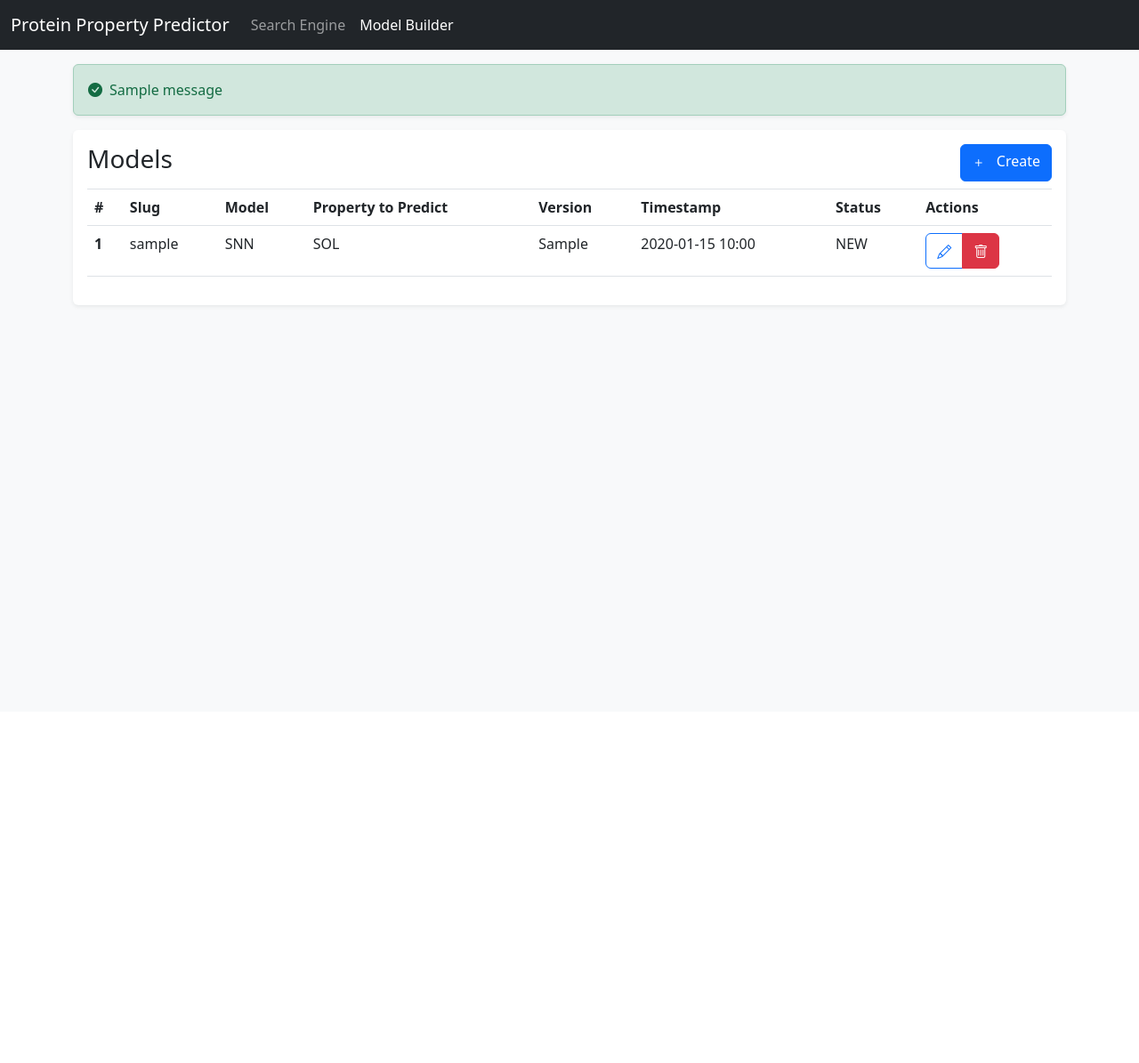
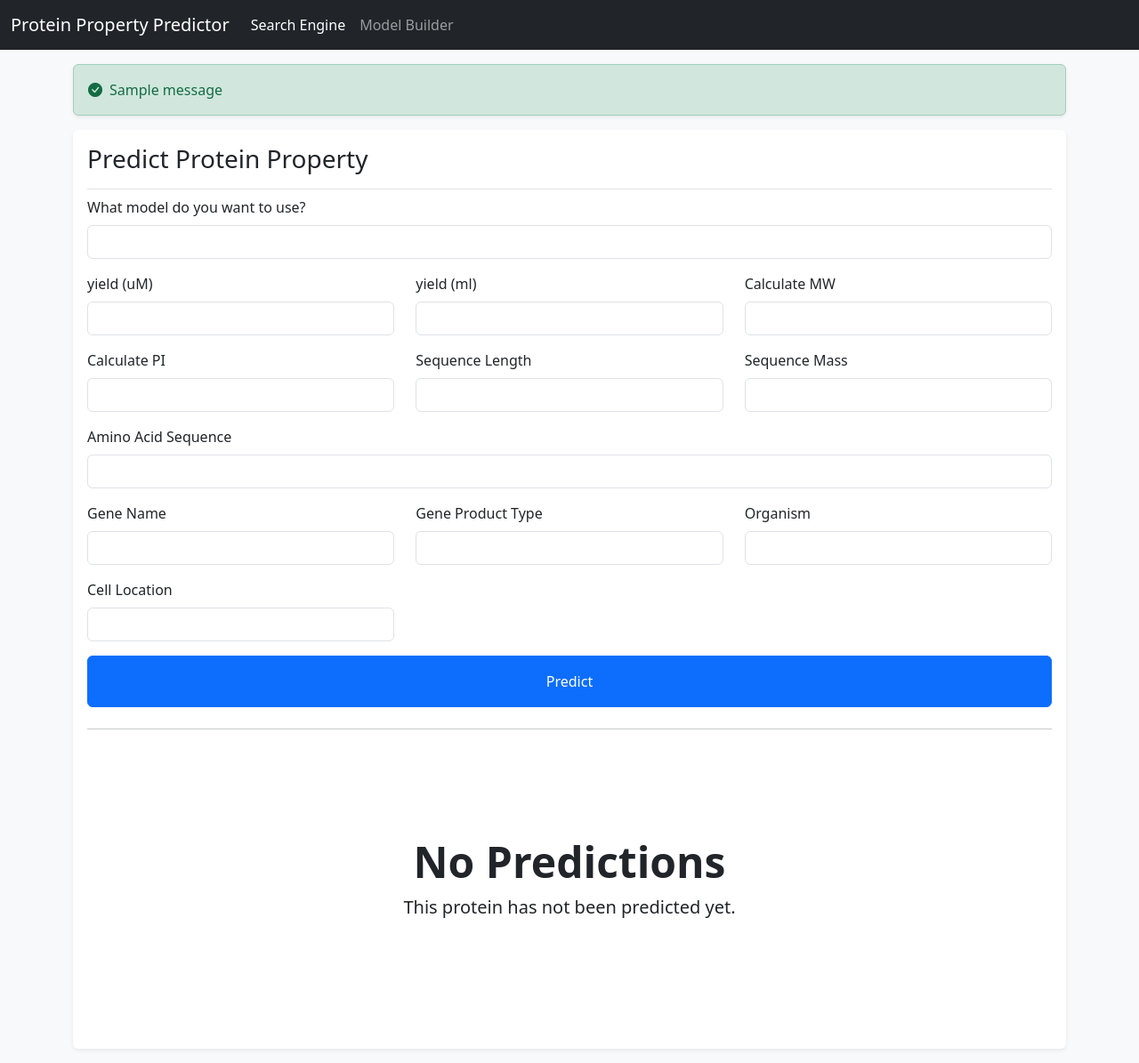
Before and after one commit to nscharrenberg/EatingInsects, a Django app: page / in a window 1280 px wide. Shown: the whole page at 89% size. Before the commit the page ends 346 px from the top, so only its background shows below. Run offline with Django 4.2, Linux system fonts and the light colour scheme; tables that the repository leaves empty hold one stand-in row (values such as "Sample post"); one stand-in notice (Sample message) is shown; lists and menus that the app fills with data are empty; some libraries are stand-ins or nearby versions.

Commit message:
prediction form

```diff
--- /dev/null
+++ b/app/forms/prediction_form.py
@@ -0,0 +1,23 @@
+from django import forms
+from django.forms import Form
+
+from app.models import Predictor
+from app.models.PredictionStatus import PredictionStatus
+
+
+class PredictionForm(Form):
+    selected_model = forms.ChoiceField(choices=Predictor.objects.filter(status=PredictionStatus.SAVED.value).values_list('id', 'slug'),
+                                       label='Your Model to predict with', required=True,
+                                       widget=forms.Select(attrs={'class': 'form-control'}))
+
+    yield_um = forms.DecimalField(decimal_places=2, max_digits=12, widget=forms.NumberInput(attrs={'class': 'form-control', 'step': 'any'}))
+    yield_ml = forms.DecimalField(decimal_places=2, max_digits=12, widget=forms.NumberInput(attrs={'class': 'form-control', 'step': 'any'}))
+    calculated_mw = forms.DecimalField(decimal_places=2, max_digits=12, widget=forms.NumberInput(attrs={'class': 'form-control', 'step': 'any'}))
+    calculated_pi = forms.DecimalField(decimal_places=2, max_digits=12, widget=forms.NumberInput(attrs={'class': 'form-control',  'step': 'any'}))
+    sequence_length = forms.IntegerField(widget=forms.NumberInput(attrs={'class': 'form-control'}))
+    sequence_mass = forms.IntegerField(widget=forms.NumberInput(attrs={'class': 'form-control'}))
+    gene_product_type = forms.CharField(widget=forms.TextInput(attrs={'class': 'form-control'}), required=False)
+    gene_name = forms.CharField(widget=forms.TextInput(attrs={'class': 'form-control'}))
+    cell_location = forms.CharField(required=False, widget=forms.TextInput(attrs={'class': 'form-control'}))
+    amino_acid_sequence = forms.CharField(widget=forms.TextInput(attrs={'class': 'form-control'}))
+    organism = forms.CharField(required=False, widget=forms.TextInput(attrs={'class': 'form-control'}))
--- a/app/models/Protein.py
+++ b/app/models/Protein.py
@@ -9,13 +9,13 @@ class Protein(models.Model):
     calculated_pi = models.DecimalField(decimal_places=2, max_digits=12)
     sequence_length = models.BigIntegerField()
     sequence_mass = models.BigIntegerField()
-    gene_product_type = models.TextField()
+    gene_product_type = models.TextField(null=True)
 
     # Output Field
     solubility = models.DecimalField(decimal_places=2, max_digits=12, null=True)
 
     # Miscellaneous Fields
-    gene_name = models.TextField(null=True)
+    gene_name = models.TextField()
     cell_location = models.TextField(null=True)
     amino_acid_sequence = models.TextField()
     organism = models.TextField(null=True)
--- a/app/templates/manager/builder.html
+++ b/app/templates/manager/builder.html
@@ -44,7 +44,7 @@
         <div class="navbar-collapse offcanvas-collapse" id="navbarsExampleDefault">
           <ul class="navbar-nav me-auto mb-2 mb-lg-0">
             <li class="nav-item">
-              <a class="nav-link" href="#">Search Engine</a>
+              <a class="nav-link" href="{% url 'make_prediction' %}">Search Engine</a>
             </li>
             <li class="nav-item">
               <a class="nav-link active" aria-current="page" href="{% url 'all_model' %}">Model Builder</a>
--- a/app/templates/manager/list.html
+++ b/app/templates/manager/list.html
@@ -44,7 +44,7 @@
         <div class="navbar-collapse offcanvas-collapse" id="navbarsExampleDefault">
           <ul class="navbar-nav me-auto mb-2 mb-lg-0">
             <li class="nav-item">
-              <a class="nav-link" href="#">Search Engine</a>
+              <a class="nav-link" href="{% url 'make_prediction' %}">Search Engine</a>
             </li>
             <li class="nav-item">
               <a class="nav-link active" aria-current="page" href="{% url 'all_model' %}">Model Builder</a>
--- a/app/templates/manager/update.html
+++ b/app/templates/manager/update.html
@@ -44,7 +44,7 @@
         <div class="navbar-collapse offcanvas-collapse" id="navbarsExampleDefault">
           <ul class="navbar-nav me-auto mb-2 mb-lg-0">
             <li class="nav-item">
-              <a class="nav-link" href="#">Search Engine</a>
+              <a class="nav-link" href="{% url 'make_prediction' %}">Search Engine</a>
             </li>
             <li class="nav-item">
               <a class="nav-link active" aria-current="page" href="{% url 'all_model' %}">Model Builder</a>
--- /dev/null
+++ b/app/templates/prediction/form.html
@@ -0,0 +1,194 @@
+{% load static %}
+<!doctype html>
+<html lang="en">
+  <head>
+    <meta charset="utf-8">
+    <meta name="viewport" content="width=device-width, initial-scale=1">
+    <title>Protein Property Predictor - Models</title>
+    <link href="{% static 'css/bootstrap.min.css' %}" rel="stylesheet">
+    <link rel="stylesheet" href="https://cdn.jsdelivr.net/npm/bootstrap-icons@1.10.3/font/bootstrap-icons.css">
+    <style>
+      .bi {
+        vertical-align: -.125em;
+        fill: currentColor;
+      }
+
+      .nav-scroller {
+        position: relative;
+        z-index: 2;
+        height: 2.75rem;
+        overflow-y: hidden;
+      }
+
+      .nav-scroller .nav {
+        display: flex;
+        flex-wrap: nowrap;
+        padding-bottom: 1rem;
+        margin-top: -1px;
+        overflow-x: auto;
+        text-align: center;
+        white-space: nowrap;
+        -webkit-overflow-scrolling: touch;
+      }
+    </style>
+    <!-- Custom styles for this template -->
+    <link href="{% static 'css/offcanvas-navbar.css' %}" rel="stylesheet">
+  </head>
+  <body class="bg-light">
+    <nav class="navbar navbar-expand-lg fixed-top navbar-dark bg-dark" aria-label="Main navigation">
+      <div class="container-fluid">
+        <a class="navbar-brand" href="#">Protein Property Predictor</a>
+        <button class="navbar-toggler p-0 border-0" type="button" id="navbarSideCollapse" aria-label="Toggle navigation">
+          <span class="navbar-toggler-icon"></span>
+        </button>
+        <div class="navbar-collapse offcanvas-collapse" id="navbarsExampleDefault">
+          <ul class="navbar-nav me-auto mb-2 mb-lg-0">
+            <li class="nav-item">
+              <a class="nav-link active" aria-current="page" href="{% url 'make_prediction' %}">Search Engine</a>
+            </li>
+            <li class="nav-item">
+              <a class="nav-link" href="{% url 'all_model' %}">Model Builder</a>
+            </li>
+          </ul>
+        </div>
+      </div>
+    </nav>
+{#    <div class="nav-scroller bg-body shadow-sm">#}
+{#      <nav class="nav" aria-label="Secondary navigation">#}
+{#        <a class="nav-link active" aria-current="page" href="#">Dashboard</a>#}
+{#        <a class="nav-link" href="#"> Friends <span class="badge text-bg-light rounded-pill align-text-bottom">27</span>#}
+{#        </a>#}
+{#        <a class="nav-link" href="#">Explore</a>#}
+{#        <a class="nav-link" href="#">Suggestions</a>#}
+{#        <a class="nav-link" href="#">Link</a>#}
+{#        <a class="nav-link" href="#">Link</a>#}
+{#        <a class="nav-link" href="#">Link</a>#}
+{#        <a class="nav-link" href="#">Link</a>#}
+{#        <a class="nav-link" href="#">Link</a>#}
+{#      </nav>#}
+{#    </div>#}
+    <main class="container">
+        <div class="my-3">
+            {% if messages %}
+            {% for message in messages %}
+                {% if message.tags == 'error' %}
+                    <div class="alert alert-danger d-flex align-items-center rounded shadow-sm">
+                        <i class="bi bi-exclamation-triangle-fill flex-shrink-0 me-2"></i>
+                    {{ message }}
+                  </div>
+                {% elif message.tags == 'success' %}
+                    <div class="alert alert-success d-flex align-items-center rounded shadow-sm">
+                    <i class="bi bi-check-circle-fill flex-shrink-0 me-2"></i>
+                    {{ message }}
+                  </div>
+                {% else %}
+                    <div class="alert alert-primary d-flex align-items-center rounded shadow-sm">
+                    <i class="bi bi-info-circle-fill flex-shrink-0 me-2"></i>
+                    {{ message }}
+                  </div>
+                {% endif %}
+            {% endfor %}
+        {% endif %}
+        </div>
+        <div class="my-3 p-3 bg-body rounded shadow-sm">
+            <div class="d-flex justify-content-between border-bottom pb-2 mb-0 ">
+              <h3>Predict Protein Property</h3>
+            </div>
+
+            <form action="{% url 'make_prediction' %}" method="post">
+                {% csrf_token %}
+
+                <div class="row">
+                    <div class="col-12 my-2">
+                        <label for="selected_model" class="form-label">What model do you want to use?</label>
+                        {{ form.selected_model }}
+                    </div>
+                    <div class="col-md-4 col-sm-12 my-2">
+                        <label for="selected_model" class="form-label">yield (uM)</label>
+                        {{ form.yield_um }}
+                    </div>
+                    <div class="col-md-4 col-sm-12 my-2">
+                        <label for="selected_model" class="form-label">yield (ml)</label>
+                        {{ form.yield_ml }}
+                    </div>
+                    <div class="col-md-4 col-sm-12 my-2">
+                        <label for="selected_model" class="form-label">Calculate MW</label>
+                        {{ form.calculated_mw }}
+                    </div>
+                    <div class="col-md-4 col-sm-12 my-2">
+                        <label for="selected_model" class="form-label">Calculate PI</label>
+                        {{ form.calculated_pi }}
+                    </div>
+                    <div class="col-md-4 col-sm-12 my-2">
+                        <label for="selected_model" class="form-label">Sequence Length</label>
+                        {{ form.sequence_length }}
+                    </div>
+                    <div class="col-md-4 col-sm-12 my-2">
+                        <label for="selected_model" class="form-label">Sequence Mass</label>
+                        {{ form.sequence_mass }}
+                    </div>
+                    <div class="col-12 my-2">
+                        <label for="selected_model" class="form-label">Amino Acid Sequence</label>
+                        {{ form.amino_acid_sequence }}
+                    </div>
+                    <div class="col-md-4 col-sm-12 my-2">
+                        <label for="selected_model" class="form-label">Gene Name</label>
+                        {{ form.gene_name }}
+                    </div>
+                    <div class="col-md-4 col-sm-12 my-2">
+                        <label for="selected_model" class="form-label">Gene Product Type</label>
+                        {{ form.gene_product_type }}
+                    </div>
+                    <div class="col-md-4 col-sm-12 my-2">
+                        <label for="selected_model" class="form-label">Organism</label>
+                        {{ form.organism }}
+                    </div>
+                    <div class="col-md-4 col-sm-12 my-2">
+                        <label for="selected_model" class="form-label">Cell Location</label>
+                        {{ form.cell_location }}
+                    </div>
+                    <div class="col-12 my-2 d-grid gap-2">
+                        <button type="submit" class="btn btn-primary p-3">Predict</button>
+                    </div>
+                </div>
+            </form>
+
+            <hr>
+
+            <div class="row">
+                <div class="col-12 my-2">
+                        <div class="px-4 py-5 my-5 text-center">
+                                {% if protein %}
+                                    <h1 class="display-5 fw-bold">Predicted Properties</h1>
+                                <div class="col-lg-6 mx-auto">
+                                <table class="table table-borderless">
+                                  <thead>
+                                    <tr>
+                                      <th scope="col">Property</th>
+                                        <th scope="col">Prediction</th>
+                                    </tr>
+                                  </thead>
+                                  <tbody>
+                                    <tr>
+                                      <td>Solubility</td>
+                                      <td>{{ protein.solubility }}</td>
+                                    </tr>
+                                  </tbody>
+                                </table>
+                                    </div>
+                                {% else %}
+                                <h1 class="display-5 fw-bold">No Predictions</h1>
+                                <div class="col-lg-6 mx-auto">
+                                    <p class="lead mb-4">This protein has not been predicted yet.</p>
+                                    </div>
+                                </div>
+                                {% endif %}
+                        </div>
+                    </div>
+            </div>
+        </div>
+    </main>
+    <script src="{% static 'js/bootstrap.bundle.min.js' %}"></script>
+    <script src="{% static 'js/offcanvas-navbar.js' %}"></script>
+  </body>
+</html>
--- a/app/urls.py
+++ b/app/urls.py
@@ -8,5 +8,5 @@ urlpatterns = [
     path('models/update/<slug:slug>', views.update_model, name='update_model'),
     path('models/delete/<slug:slug>', views.delete_model, name='delete_model'),
     path('models', views.models_overview, name='all_model'),
-    path('', views.models_overview, name="make_prediction")
+    path('', views.prediction_page, name="make_prediction")
 ]
--- a/app/views.py
+++ b/app/views.py
@@ -1,16 +1,13 @@
-import os
-
-from django.http import HttpResponseRedirect
+from django import forms
+from django.contrib import messages
 from django.shortcuts import render, redirect
-from django.contrib import messages
-from django import forms
 
 from app.business import predictors, datasets
 from app.forms.config_model_form import ConfigModelForm
 from app.forms.create_network_form import CreateNetworkForm
+from app.forms.prediction_form import PredictionForm
 from app.forms.upload_dataset_form import UploadDatasetForm
-from app.models import PredictionType, ModelType, Predictor
-from app.models.Dataset import Dataset
+from app.models import PredictionType, ModelType
 from app.models.PredictionStatus import PredictionStatus
 
 
@@ -147,3 +144,21 @@ def delete_model(request, slug):
     }
 
     return render(request, 'manager/update.html', context)
+
+
+def prediction_page(request):
+    form = PredictionForm()
+    protein = None
+
+    if request.method == 'POST':
+        form = PredictionForm(request.POST)
+
+        if form.is_valid():
+            protein = predictors.predict(form)
+
+    context = {
+        'form': form,
+        'protein': protein
+    }
+
+    return render(request, 'prediction/form.html', context)
```
Also changed, not shown: app/business/predictors.py (+12 -1 lines), app/migrations/0012_alter_protein_gene_name_and_more.py (added).
